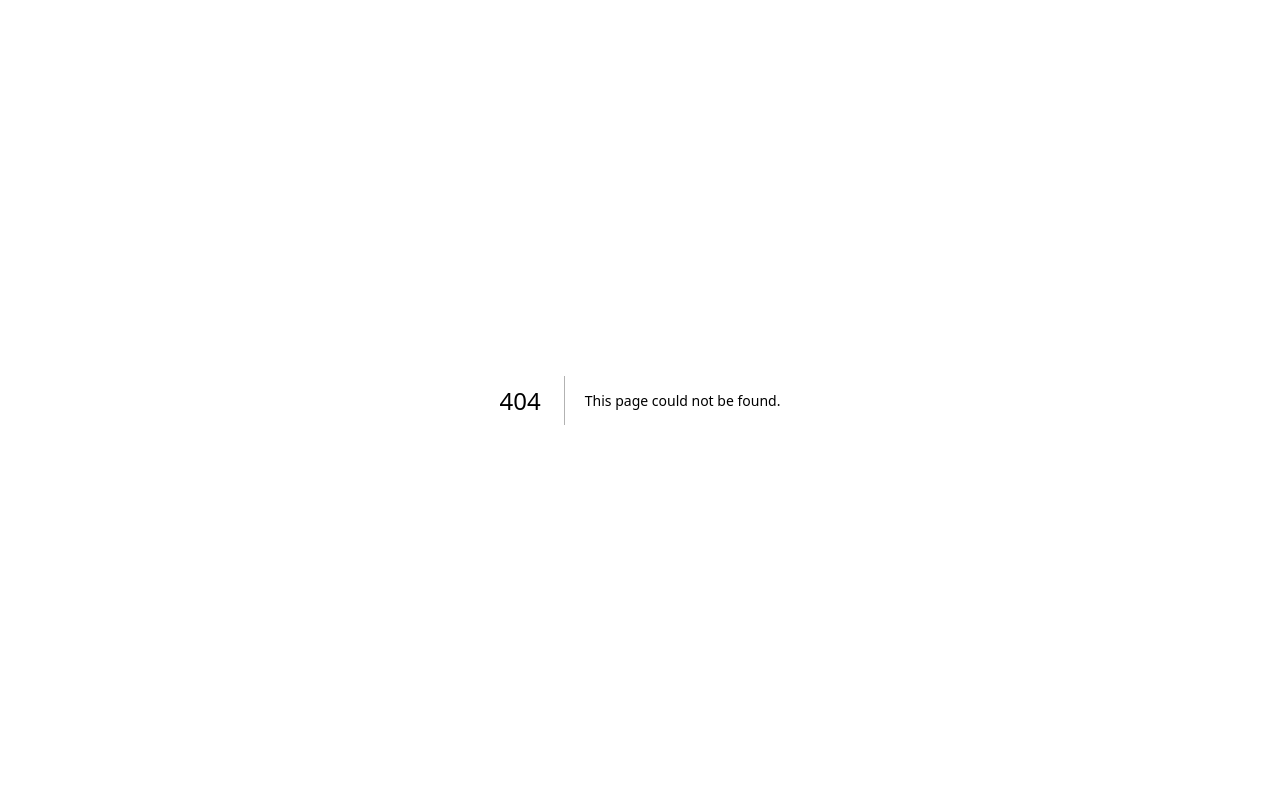
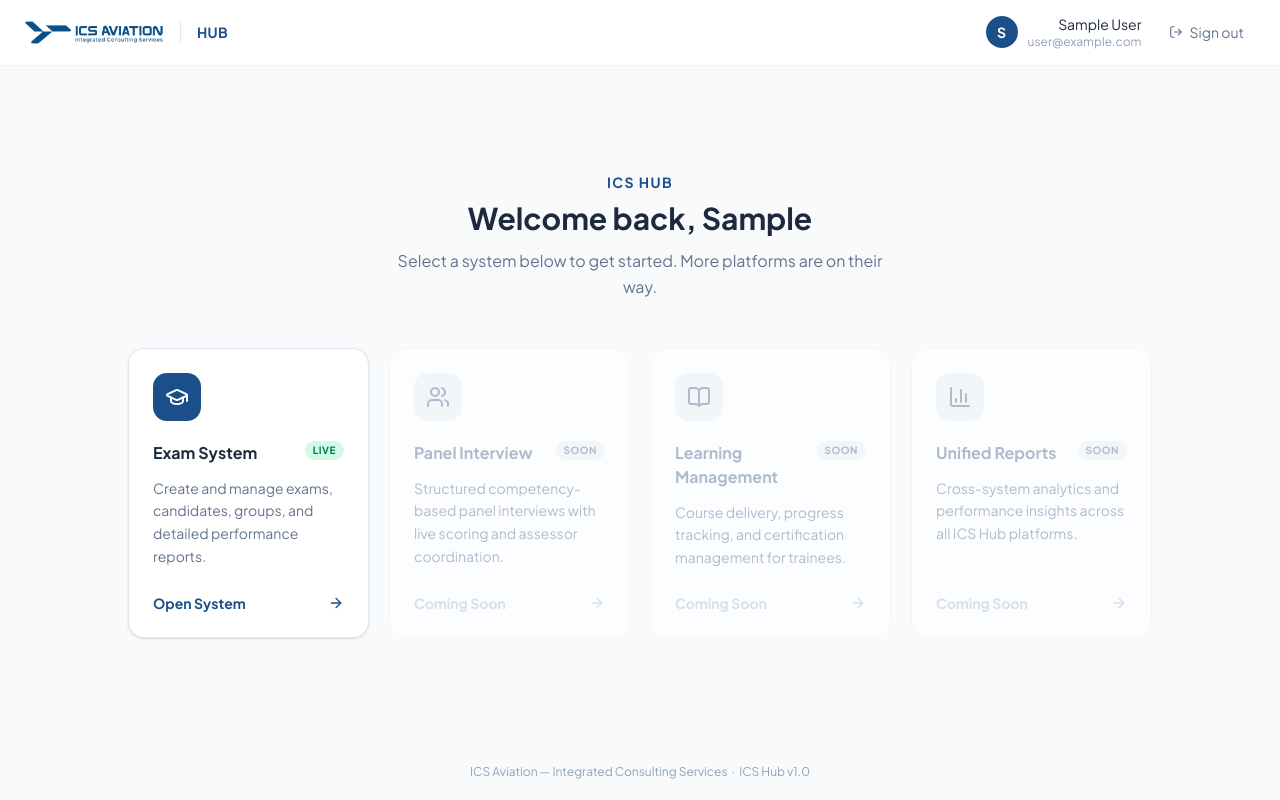
Before and after one commit to msterecam11/ics-exam, a Next.js app: page /hub in a window 1280 px wide. Before the commit this address had no page. Built offline with nearby package versions, Linux system fonts and the light colour scheme; no server answers; sample sign-in values are in the browser's storage.

Commit message:
Add ICS Hub portal - unified platform gateway with system selector cards, Back to Hub link in sidebar, login/root redirect to /hub

```diff
--- a/src/app/(auth)/login/page.tsx
+++ b/src/app/(auth)/login/page.tsx
@@ -34,7 +34,7 @@
     if (result?.error) {
       setError("Invalid email or password.")
     } else {
-      router.push("/dashboard")
+      router.push("/hub")
     }
   }
 
--- a/src/app/auth/login/page.tsx
+++ b/src/app/auth/login/page.tsx
@@ -101,7 +101,7 @@
       }
       setTurnstileToken(null)
     } else {
-      router.push("/dashboard")
+      router.push("/hub")
     }
   }
 
@@ -131,8 +131,8 @@
           <Card className="shadow-2xl border-0">
             <CardContent className="pt-8 pb-8 px-8">
               <div className="text-center mb-6">
-                <h1 className="text-2xl font-bold text-[#1B4F8A]">Admin Portal</h1>
-                <p className="text-muted-foreground text-sm mt-1">Sign in to manage exams</p>
+                <h1 className="text-2xl font-bold text-[#1B4F8A]">ICS Hub</h1>
+                <p className="text-muted-foreground text-sm mt-1">Sign in to access the platform</p>
               </div>
 
               {info && (
--- /dev/null
+++ b/src/app/hub/layout.tsx
@@ -0,0 +1,9 @@
+import { auth } from "@/lib/auth"
+import { redirect } from "next/navigation"
+
+export default async function HubLayout({ children }: { children: React.ReactNode }) {
+  const session = await auth()
+  if (!session) redirect("/auth/login")
+
+  return <>{children}</>
+}
--- /dev/null
+++ b/src/app/hub/page.tsx
@@ -0,0 +1,19 @@
+import { auth } from "@/lib/auth"
+import { redirect } from "next/navigation"
+import HubPortal from "@/components/hub/HubPortal"
+
+export const metadata = {
+  title: "ICS Hub — Platform Portal",
+}
+
+export default async function HubPage() {
+  const session = await auth()
+  if (!session) redirect("/auth/login")
+
+  const user = session.user
+  const name = user?.name ?? "Admin"
+  const email = user?.email ?? ""
+  const initial = name[0]?.toUpperCase() ?? "A"
+
+  return <HubPortal userName={name} userEmail={email} userInitial={initial} />
+}
--- a/src/app/layout.tsx
+++ b/src/app/layout.tsx
@@ -4,8 +4,8 @@
 import Providers from "@/components/Providers"
 
 export const metadata: Metadata = {
-  title: "ICS Aviation — Exam Platform",
-  description: "Integrated Consulting Services — Online Examination System",
+  title: "ICS Hub",
+  description: "Integrated Consulting Services — Training & Assessment Platform",
   icons: {
     icon: "/icon/icon-dark-blue.png",
     apple: "/icon/icon-dark-blue.png",
--- a/src/app/page.tsx
+++ b/src/app/page.tsx
@@ -3,6 +3,6 @@
 
 export default async function RootPage() {
   const session = await auth()
-  if (session) redirect("/dashboard")
+  if (session) redirect("/hub")
   redirect("/auth/login")
 }
--- a/src/components/admin/AdminSidebar.tsx
+++ b/src/components/admin/AdminSidebar.tsx
@@ -9,8 +9,8 @@
   BookOpen,
   FileText,
   BarChart3,
-  Settings,
   ChevronRight,
+  LayoutGrid,
 } from "lucide-react"
 import { cn } from "@/lib/utils"
 import { Badge } from "@/components/ui/badge"
@@ -68,6 +68,17 @@
         })}
       </nav>
 
+      {/* Back to Hub */}
+      <div className="px-3 pb-2">
+        <Link
+          href="/hub"
+          className="flex items-center gap-2 px-3 py-2 rounded-lg text-sm text-white/60 hover:bg-white/10 hover:text-white transition-colors"
+        >
+          <LayoutGrid className="h-4 w-4 shrink-0" />
+          <span>Back to Hub</span>
+        </Link>
+      </div>
+
       {/* User info */}
       <div className="px-4 py-4 border-t border-white/10">
         <div className="flex items-center gap-3">
--- /dev/null
+++ b/src/components/hub/HubPortal.tsx
@@ -0,0 +1,198 @@
+"use client"
+
+import Image from "next/image"
+import Link from "next/link"
+import { signOut } from "next-auth/react"
+import { LogOut, ArrowRight, GraduationCap, Users, BookOpen, BarChart3 } from "lucide-react"
+import { Button } from "@/components/ui/button"
+
+interface System {
+  id: string
+  label: string
+  description: string
+  icon: React.ElementType
+  href: string
+  status: "live" | "soon"
+  accent: string
+  accentBg: string
+  accentText: string
+}
+
+const SYSTEMS: System[] = [
+  {
+    id: "exam",
+    label: "Exam System",
+    description: "Create and manage exams, candidates, groups, and detailed performance reports.",
+    icon: GraduationCap,
+    href: "/dashboard",
+    status: "live",
+    accent: "#1B4F8A",
+    accentBg: "bg-[#1B4F8A]",
+    accentText: "text-[#1B4F8A]",
+  },
+  {
+    id: "interview",
+    label: "Panel Interview",
+    description: "Structured competency-based panel interviews with live scoring and assessor coordination.",
+    icon: Users,
+    href: "#",
+    status: "soon",
+    accent: "#6366f1",
+    accentBg: "bg-indigo-600",
+    accentText: "text-indigo-600",
+  },
+  {
+    id: "lms",
+    label: "Learning Management",
+    description: "Course delivery, progress tracking, and certification management for trainees.",
+    icon: BookOpen,
+    href: "#",
+    status: "soon",
+    accent: "#059669",
+    accentBg: "bg-emerald-600",
+    accentText: "text-emerald-600",
+  },
+  {
+    id: "reports",
+    label: "Unified Reports",
+    description: "Cross-system analytics and performance insights across all ICS Hub platforms.",
+    icon: BarChart3,
+    href: "#",
+    status: "soon",
+    accent: "#d97706",
+    accentBg: "bg-amber-600",
+    accentText: "text-amber-600",
+  },
+]
+
+interface Props {
+  userName: string
+  userEmail: string
+  userInitial: string
+}
+
+export default function HubPortal({ userName, userEmail, userInitial }: Props) {
+  return (
+    <div className="min-h-screen bg-slate-50 flex flex-col">
+
+      {/* Top bar */}
+      <header className="bg-white border-b border-slate-100 px-6 py-4 flex items-center justify-between shrink-0">
+        <div className="flex items-center gap-3">
+          <Image
+            src="/logo/logo-dark-blue.png"
+            alt="ICS Aviation"
+            width={140}
+            height={38}
+            className="object-contain"
+            priority
+          />
+          <div className="h-5 w-px bg-slate-200 mx-1" />
+          <span className="text-sm font-semibold text-[#1B4F8A] tracking-wide">HUB</span>
+        </div>
+
+        <div className="flex items-center gap-4">
+          <div className="flex items-center gap-2.5">
+            <div className="w-8 h-8 rounded-full bg-[#1B4F8A] flex items-center justify-center text-white text-sm font-bold shrink-0">
+              {userInitial}
+            </div>
+            <div className="hidden sm:block text-right">
+              <p className="text-sm font-medium text-slate-800 leading-tight">{userName}</p>
+              <p className="text-xs text-slate-400 leading-tight">{userEmail}</p>
+            </div>
+          </div>
+          <button
+            onClick={() => signOut({ callbackUrl: "/auth/login" })}
+            className="flex items-center gap-1.5 text-sm text-slate-500 hover:text-slate-700 transition-colors px-3 py-1.5 rounded-lg hover:bg-slate-100"
+          >
+            <LogOut className="h-3.5 w-3.5" />
+            <span className="hidden sm:inline">Sign out</span>
+          </button>
+        </div>
+      </header>
+
+      {/* Main content */}
+      <main className="flex-1 flex flex-col items-center justify-center px-6 py-12">
+        {/* Heading */}
+        <div className="text-center mb-12 max-w-lg">
+          <p className="text-sm font-semibold text-[#1B4F8A] uppercase tracking-widest mb-2">ICS Hub</p>
+          <h1 className="text-3xl font-bold text-slate-800 mb-3">
+            Welcome back, {userName.split(" ")[0]}
+          </h1>
+          <p className="text-slate-500 text-base leading-relaxed">
+            Select a system below to get started. More platforms are on their way.
+          </p>
+        </div>
+
+        {/* System cards grid */}
+        <div className="grid grid-cols-1 sm:grid-cols-2 lg:grid-cols-4 gap-5 w-full max-w-5xl">
+          {SYSTEMS.map((system) => {
+            const Icon = system.icon
+            const isLive = system.status === "live"
+
+            return (
+              <div
+                key={system.id}
+                className={`bg-white rounded-2xl border flex flex-col p-6 transition-all duration-200 ${
+                  isLive
+                    ? "border-slate-200 shadow-sm hover:shadow-lg hover:-translate-y-0.5 cursor-pointer group"
+                    : "border-slate-100 opacity-70"
+                }`}
+              >
+                {/* Icon */}
+                <div
+                  className={`w-12 h-12 rounded-xl flex items-center justify-center mb-5 ${
+                    isLive ? system.accentBg : "bg-slate-100"
+                  }`}
+                >
+                  <Icon className={`h-6 w-6 ${isLive ? "text-white" : "text-slate-400"}`} />
+                </div>
+
+                {/* Title + badge */}
+                <div className="flex items-start justify-between mb-3">
+                  <h2 className={`text-base font-bold ${isLive ? "text-slate-800" : "text-slate-400"}`}>
+                    {system.label}
+                  </h2>
+                  {isLive ? (
+                    <span className="text-[10px] font-bold uppercase tracking-wider bg-emerald-100 text-emerald-700 px-2 py-0.5 rounded-full ml-2 shrink-0">
+                      Live
+                    </span>
+                  ) : (
+                    <span className="text-[10px] font-bold uppercase tracking-wider bg-slate-100 text-slate-400 px-2 py-0.5 rounded-full ml-2 shrink-0">
+                      Soon
+                    </span>
+                  )}
+                </div>
+
+                {/* Description */}
+                <p className={`text-sm leading-relaxed flex-1 mb-6 ${isLive ? "text-slate-500" : "text-slate-400"}`}>
+                  {system.description}
+                </p>
+
+                {/* CTA */}
+                {isLive ? (
+                  <Link
+                    href={system.href}
+                    className={`flex items-center justify-between text-sm font-semibold ${system.accentText} group-hover:gap-2 transition-all`}
+                  >
+                    <span>Open System</span>
+                    <ArrowRight className="h-4 w-4 transition-transform group-hover:translate-x-0.5" />
+                  </Link>
+                ) : (
+                  <div className="flex items-center justify-between text-sm font-semibold text-slate-300 cursor-not-allowed">
+                    <span>Coming Soon</span>
+                    <ArrowRight className="h-4 w-4" />
+                  </div>
+                )}
+              </div>
+            )
+          })}
+        </div>
+      </main>
+
+      {/* Footer */}
+      <footer className="text-center py-5 text-xs text-slate-400 shrink-0">
+        ICS Aviation — Integrated Consulting Services &nbsp;·&nbsp; ICS Hub v1.0
+      </footer>
+    </div>
+  )
+}
```
